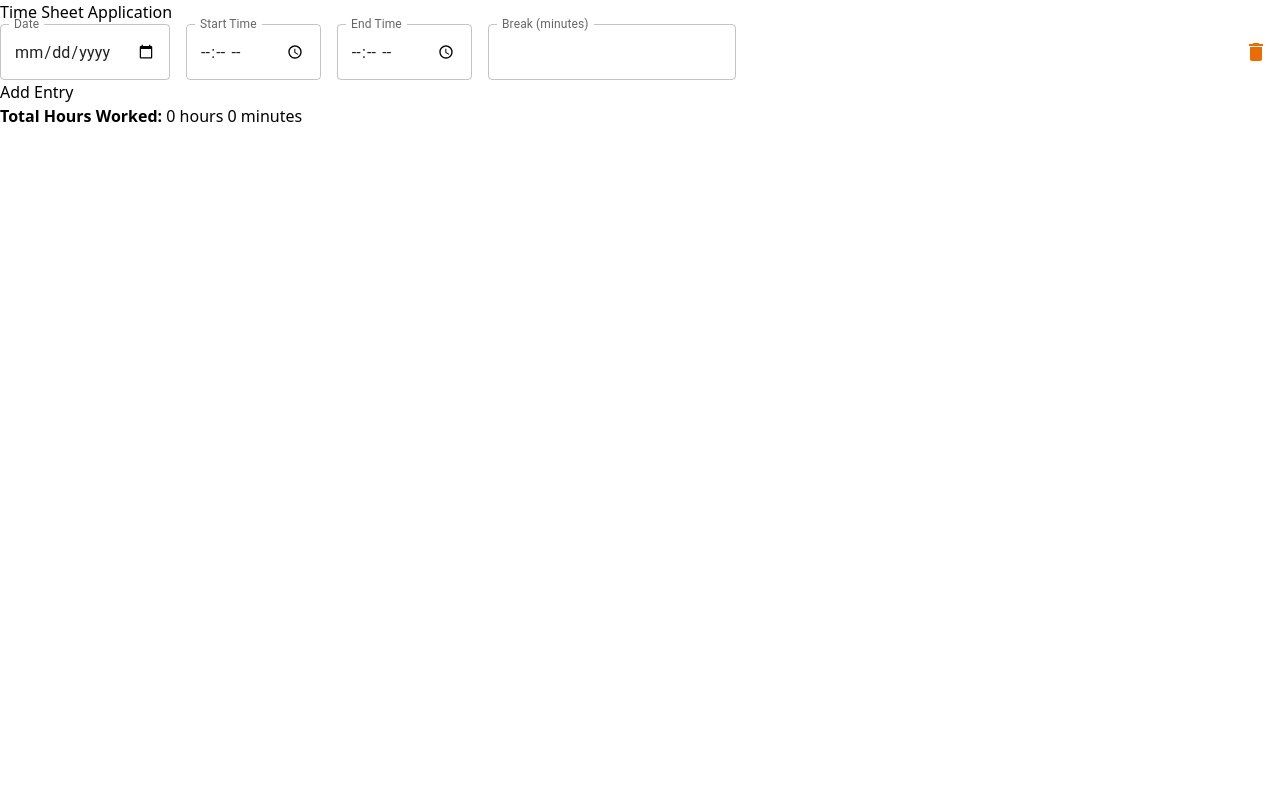
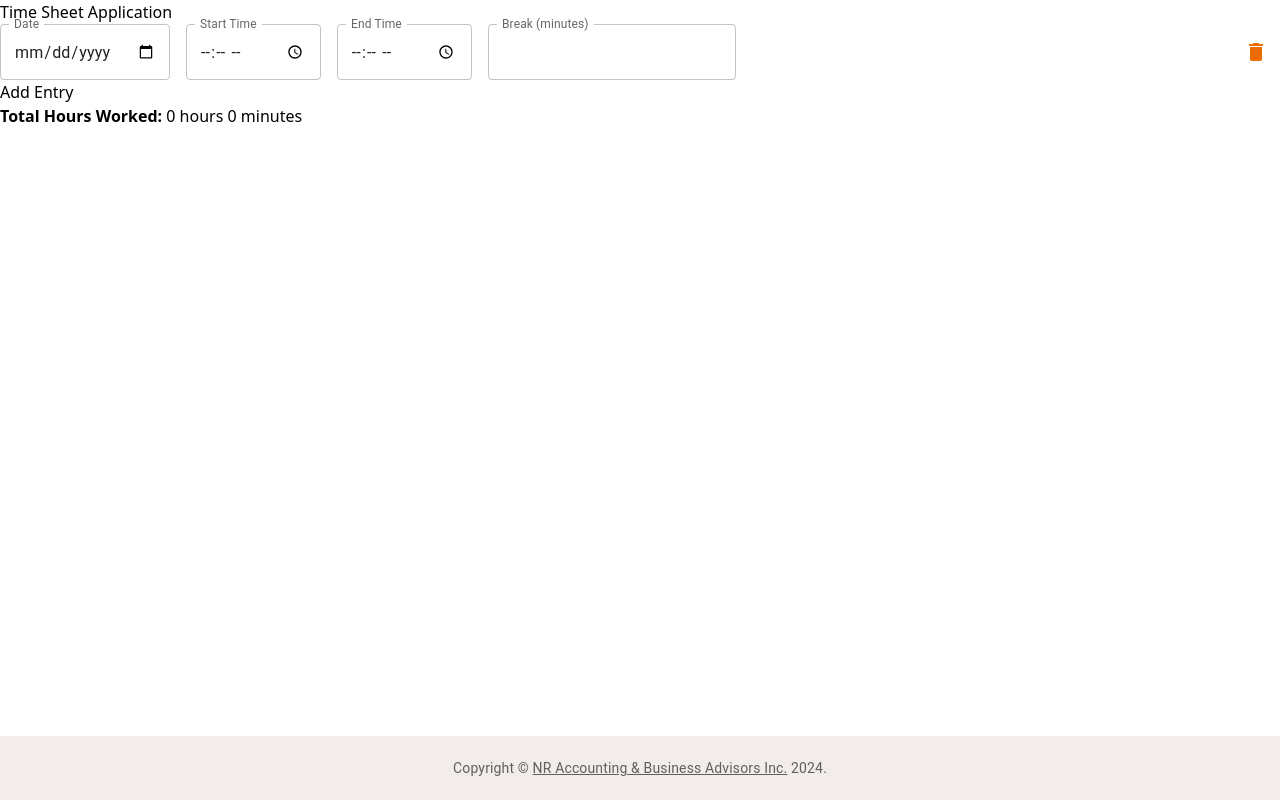
Before and after one commit to neenus/tsheets, a React (Vite) app: page / in a window 1280 px wide. Built offline with nearby package versions, Linux system fonts and the light colour scheme.

Commit message:
feat(Footer): add footer

```diff
--- a/src/App.jsx
+++ b/src/App.jsx
@@ -1,4 +1,5 @@
 import TimeEntryCard from './components/TimeEntryCard.jsx';
+import Footer from './components/Footer/Footer.jsx';
 
 const Header = () => {
   return (
@@ -16,6 +17,7 @@ function App() {
     <>
       <Header />
       <TimeEntryCard />
+      <Footer />
     </>
   )
 }
--- /dev/null
+++ b/src/components/Footer/Footer.jsx
@@ -0,0 +1,20 @@
+import { Typography } from "@mui/material";
+import Link from "@mui/material/Link";
+import "./Footer.styles.css";
+
+const Footer = () => {
+  return (
+    <footer className="footer">
+      <Typography variant="body2" color="textSecondary" align="center">
+        {"Copyright © "}
+        <Link color="inherit" href="https://nraccounting.ca">
+          NR Accounting & Business Advisors Inc.
+        </Link>{" "}
+        {new Date().getFullYear()}
+        {"."}
+      </Typography>
+    </footer>
+  );
+}
+
+export default Footer;
--- /dev/null
+++ b/src/components/Footer/Footer.styles.css
@@ -0,0 +1,12 @@
+.footer {
+  height: 4em;
+  background-color: #f3ecec;
+  display: flex;
+  justify-content: center;
+  align-items: center;
+  position: fixed;
+  bottom: 0;
+  left: 0;
+  right: 0;
+  z-index: 1;
+}
```
